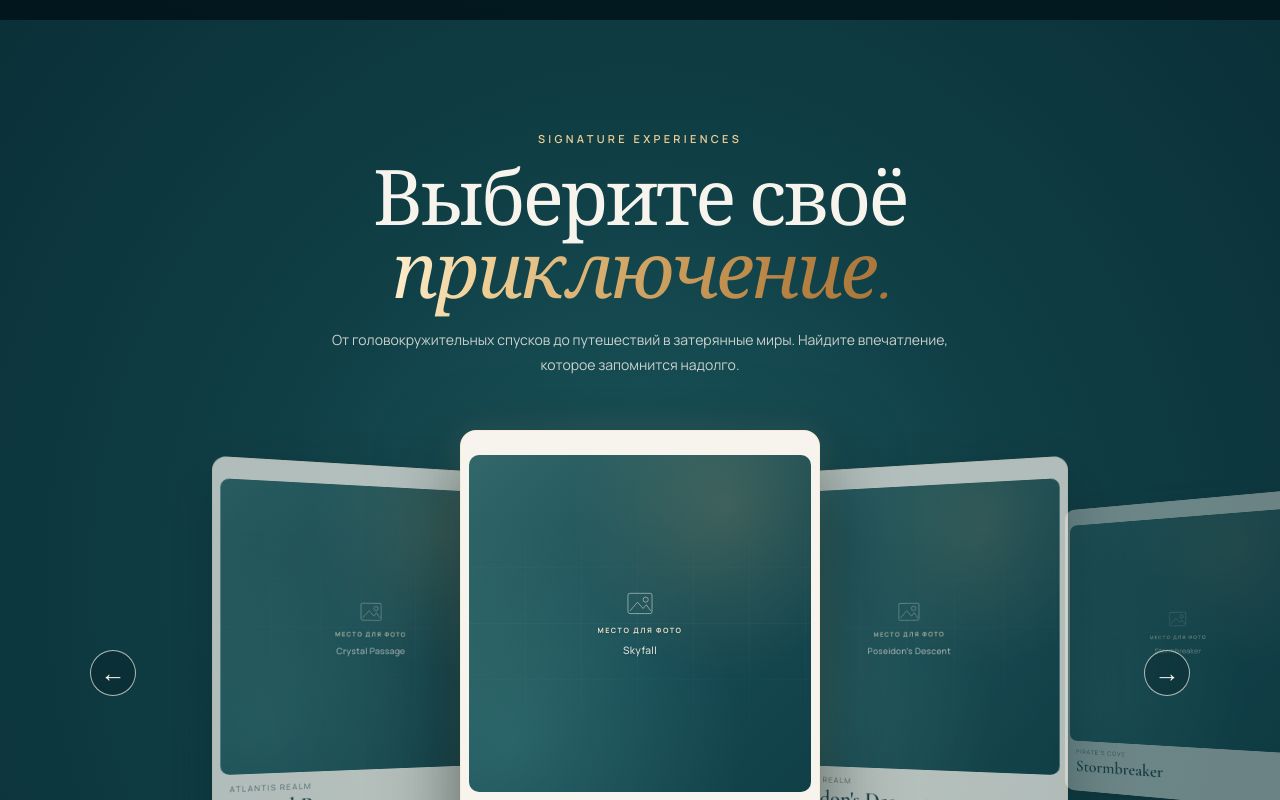
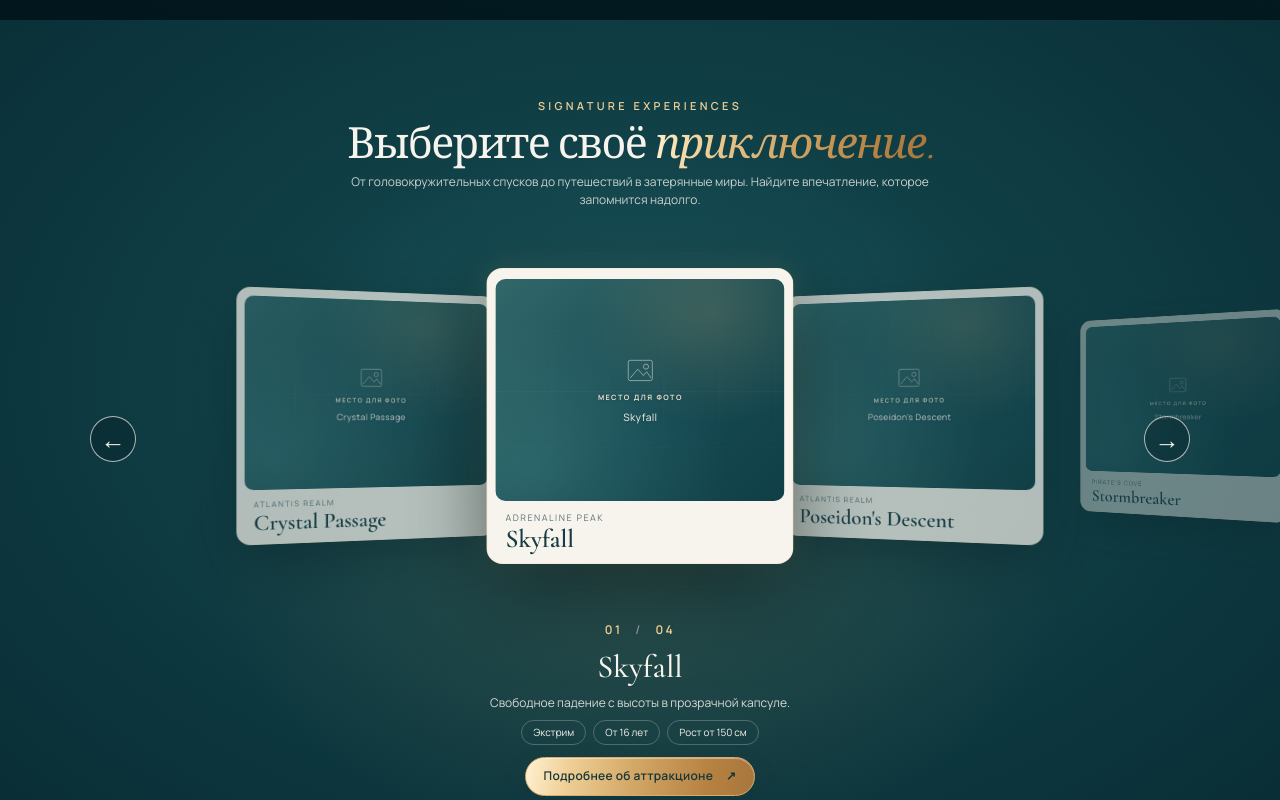
Before and after one commit to raccoonforge/aqua-paradise-resort, a React (Vite) app: page / in a window 1280 px wide. Shown: the part 2380-3180 px from the top of the page. Built offline with nearby package versions, Linux system fonts and the light colour scheme.

Commit message:
fix: fit attractions carousel and details into desktop viewport

```diff
--- a/src/index.css
+++ b/src/index.css
@@ -872,3 +872,57 @@ body {
   .apr-attractions__details .apr-button { width: auto; max-width: 100%; }
 }
 @media(prefers-reduced-motion:reduce) { .apr-attractions__card { transition: none; } .apr-attractions__details { animation: none; } }
+
+/* Fit the complete attractions experience into one desktop viewport. */
+@media (min-width: 768px) {
+  .apr-attractions {
+    box-sizing: border-box;
+    height: 100svh;
+    min-height: 620px;
+    padding: clamp(72px, 9svh, 100px) 20px clamp(18px, 3svh, 35px);
+    display: flex;
+    flex-direction: column;
+    justify-content: space-between;
+  }
+  .apr-attractions__intro h2 {
+    font-size: clamp(43px, 5svh, 65px);
+    margin: 8px 0;
+  }
+  .apr-attractions__intro p { font-size: 12px; line-height: 1.5; }
+  .apr-attractions__gallery {
+    flex: 1 1 auto;
+    min-height: 235px;
+    height: auto;
+    max-height: 370px;
+    margin: 8px auto 0;
+  }
+  .apr-attractions__card {
+    width: clamp(220px, 24vw, 310px);
+    height: clamp(220px, 37svh, 345px);
+  }
+  .apr-attractions__details h3 {
+    font-size: clamp(30px, 4svh, 42px);
+    margin: 3px 0;
+  }
+  .apr-attractions__details p {
+    font-size: 12px;
+    line-height: 1.45;
+    max-width: 530px;
+  }
+  .apr-attractions__meta { margin: 9px 0 12px; gap: 7px; }
+  .apr-attractions__meta span { padding: 4px 11px; font-size: 10px; }
+  .apr-attractions__details .apr-button { min-height: 39px; padding: 7px 18px; }
+}
+@media (min-width: 768px) and (max-height: 720px) {
+  .apr-attractions { padding-top: 65px; padding-bottom: 12px; }
+  .apr-attractions__intro h2 { font-size: 42px; }
+  .apr-attractions__intro p { max-width: 530px; }
+  .apr-attractions__gallery { min-height: 200px; }
+  .apr-attractions__card { height: clamp(205px, 34svh, 270px); width: clamp(190px, 22vw, 270px); }
+  .apr-attractions__card-caption { padding-top: 6px; }
+  .apr-attractions__card-caption strong { font-size: 20px; }
+  .apr-attractions__details h3 { font-size: 30px; }
+}
+@media (max-width: 767px) {
+  .apr-attractions { min-height: 0; height: auto; }
+}
```
